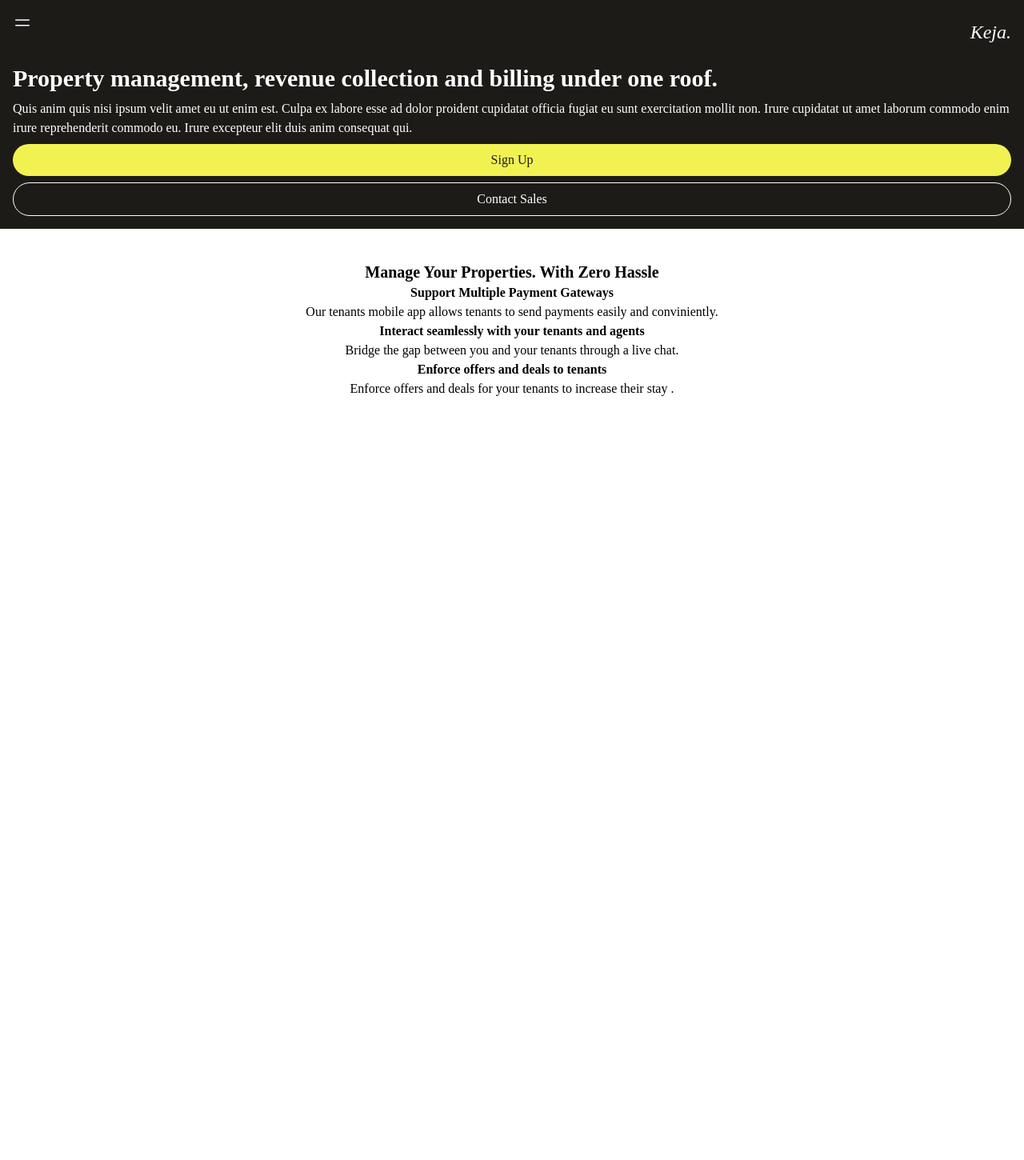
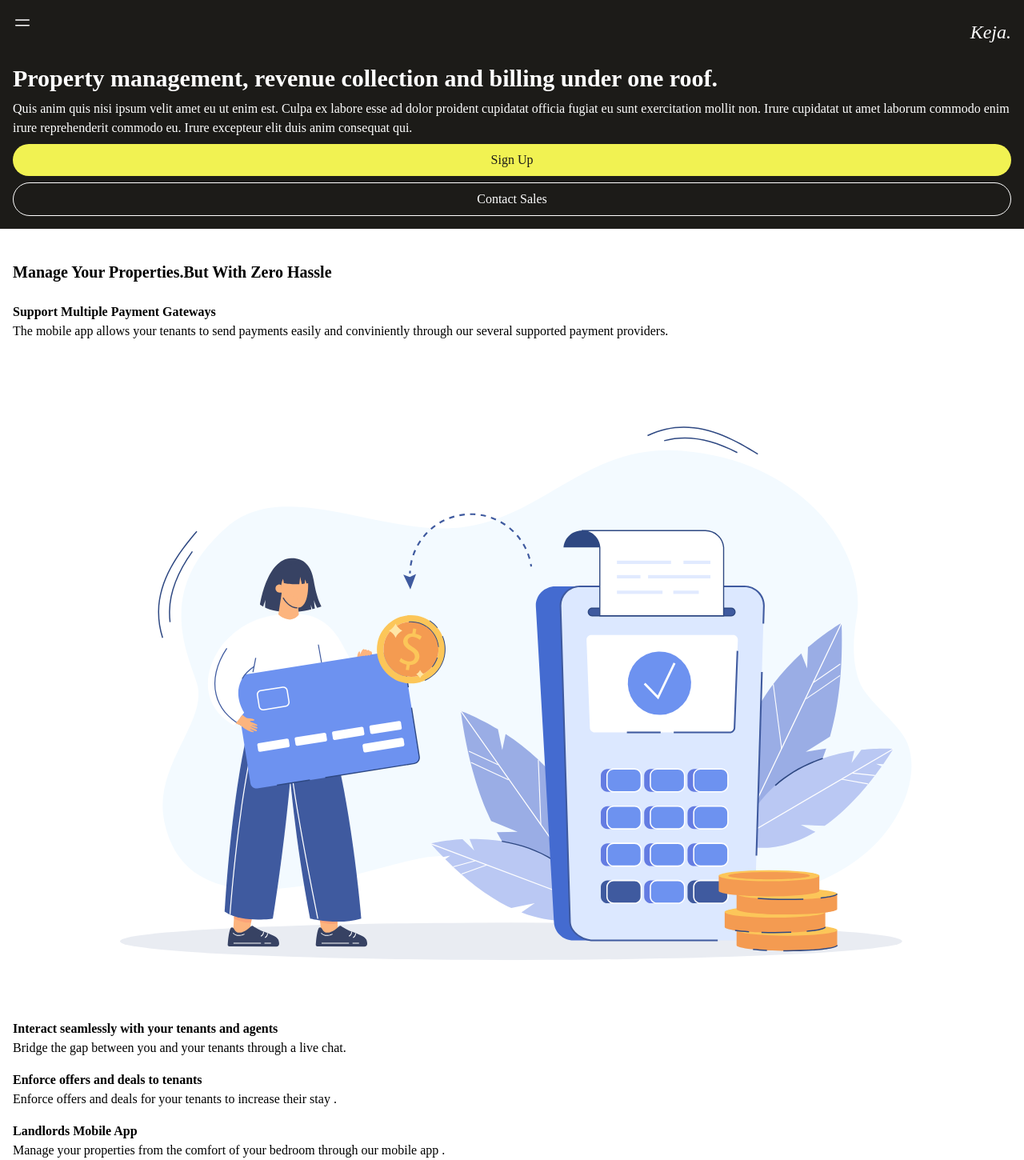
Before and after one commit to pacheko-ke/keja, a React (Create React App) app: page / in a window 1280 px wide. Shown: the whole page at 80% size. Before the commit the page ends 800 px from the top, so only its background shows below. Built offline with nearby package versions, Linux system fonts and the light colour scheme.

Commit message:
add features section

```diff
--- a/src/components/Features.jsx
+++ b/src/components/Features.jsx
@@ -1,13 +1,15 @@
 import React from 'react'
+import Pay from '../images/pay.svg'
 
 export default function Features() {
     return (
-        <div className='mt-10 flex-col gap-2 mx-4'>
-            <h1 className='text-xl font-bold'>Manage Your Properties. With Zero Hassle</h1>
+        <div className='mt-10 flex flex-col mx-4 text-left gap-4 '>
+            <h1 className='text-xl font-bold mb-2'>Manage Your Properties.But With Zero Hassle</h1>
 
-            <div>
-                <h1 className='text-md font-bold'>Support Multiple Payment Gateways</h1>
-                <p>Our tenants mobile app allows tenants to send payments easily and conviniently.</p>
+            <div className='flex flex-col '>
+                <h1 className='text-md font-bold '>Support Multiple Payment Gateways</h1>
+                <p>The mobile app allows your tenants to send payments easily and conviniently through our several supported payment providers.</p>
+                <img src={Pay} alt="payment" />
             </div>
 
             <div>
@@ -19,6 +21,11 @@ export default function Features() {
                 <h1 className='text-md font-bold'>Enforce offers and deals to tenants</h1>
                 <p>Enforce offers and deals for your tenants to increase their stay .</p>
             </div>
+
+            <div>
+                <h1 className='text-md font-bold'>Landlords Mobile App</h1>
+                <p>Manage your properties from the comfort of your bedroom through our mobile app .</p>
+            </div>
         </div>
     )
 }
```
Also changed, not shown: src/images/chat.svg (added), src/images/pay.svg (added).
